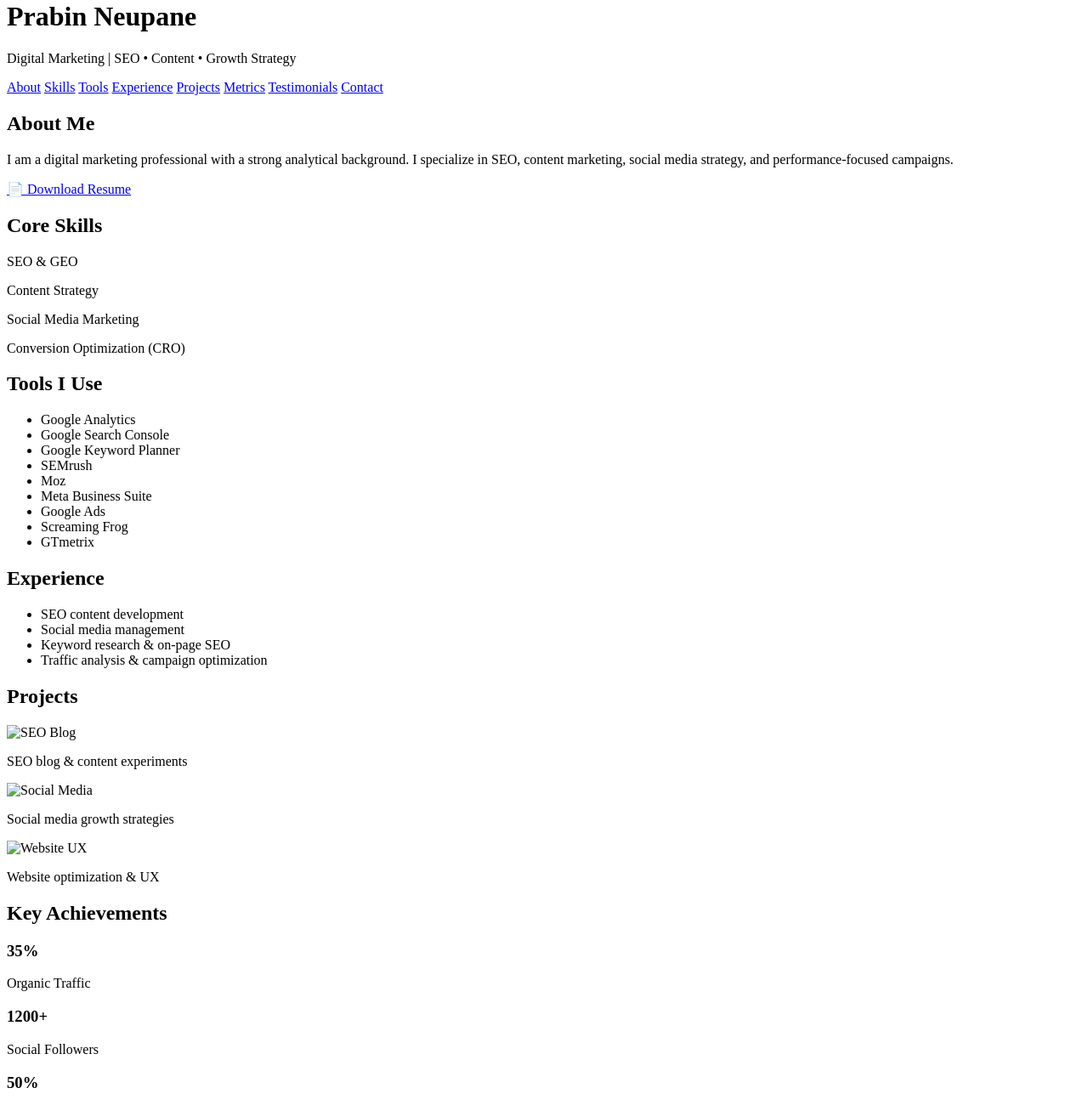
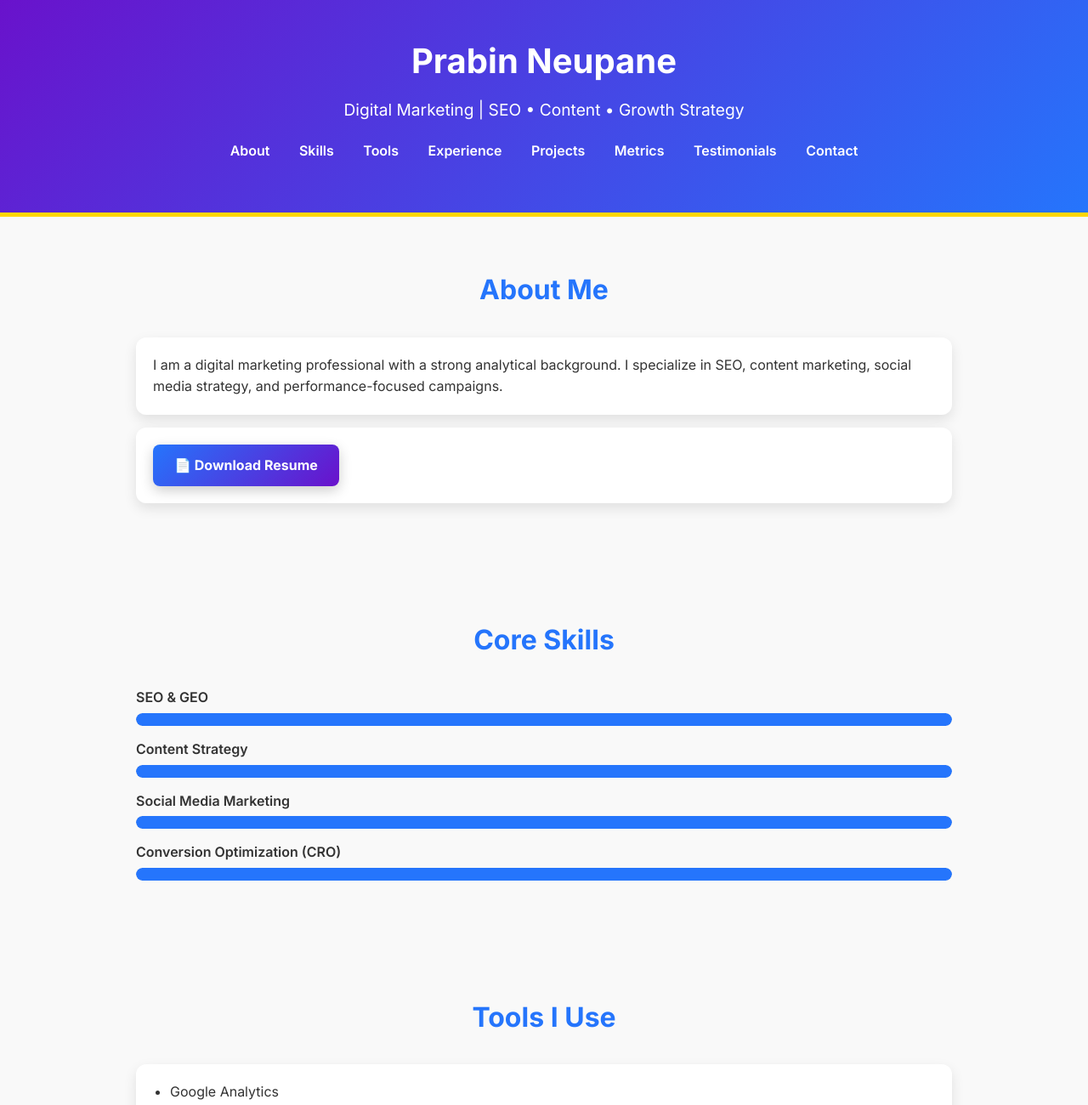
Before and after one commit to prabin9653/prabin9653.github.io, a plain HTML site: page index.html in a window 1280 px wide. Shown: the part 20-1320 px from the top of the page at 85% size. Drawn offline with Linux system fonts and the light colour scheme.

Commit message:
Implement global styles and layout structure
Added global styles, header, sections, cards, buttons, lists, skills, project carousel, metrics, contact form, links, footer, fade-in animation, and responsive design.

```diff
--- a/style.css
+++ b/style.css
@@ -1 +1,103 @@
-/* CSS Placeholder */
+/* ====== Global Styles ====== */
+* { margin: 0; padding: 0; box-sizing: border-box; font-family: 'Inter', sans-serif; }
+body { background-color: #f9f9f9; color: #333; line-height: 1.6; }
+
+/* ====== Header ====== */
+header {
+  background: linear-gradient(135deg, #6A11CB, #2575FC);
+  color: white;
+  padding: 60px 20px;
+  text-align: center;
+  border-bottom: 5px solid #FFD700;
+}
+header h1 { font-size: 2.5rem; font-weight: 700; }
+header p { margin-top: 10px; font-size: 1.2rem; }
+.navbar { margin-top: 20px; }
+.navbar a {
+  color: white; text-decoration: none; margin: 0 15px; font-weight: 600; transition: color 0.3s;
+}
+.navbar a:hover { color: #FFD700; }
+
+/* ====== Sections ====== */
+.section { padding: 60px 20px; max-width: 1000px; margin: 0 auto; }
+.section h2 { font-size: 2rem; margin-bottom: 30px; color: #2575FC; text-align: center; }
+
+/* ====== Cards ====== */
+.card {
+  background-color: white; border-radius: 12px; padding: 20px; margin: 15px 0;
+  box-shadow: 0 6px 15px rgba(0,0,0,0.1); transition: transform 0.3s, box-shadow 0.3s;
+}
+.card:hover { transform: translateY(-8px); box-shadow: 0 15px 30px rgba(0,0,0,0.15); }
+
+/* ====== Resume Button ====== */
+.resume-btn {
+  display: inline-block; background: linear-gradient(135deg, #2575FC, #6A11CB); color: white;
+  padding: 12px 25px; border-radius: 8px; text-decoration: none; font-weight: 700;
+  box-shadow: 0 5px 15px rgba(0,0,0,0.2); transition: transform 0.3s, background-color 0.3s;
+}
+.resume-btn:hover { transform: scale(1.05); }
+
+/* ====== Lists ====== */
+ul { list-style-type: disc; padding-left: 20px; }
+li { margin-bottom: 10px; }
+
+/* ====== Skills ====== */
+.skills { margin-top: 20px; }
+.skill { margin-bottom: 15px; }
+.skill p { font-weight: 600; margin-bottom: 5px; }
+.skill-bar { background-color: #e0e0e0; border-radius: 10px; overflow: hidden; height: 15px; }
+.skill-bar span {
+  display: block; height: 100%; background-color: #2575FC; width: 0; border-radius: 10px;
+  animation: fillBar 2s forwards;
+}
+@keyframes fillBar { to { width: var(--width); } }
+
+/* ====== Project Carousel ====== */
+.project-carousel { display: flex; overflow-x: auto; gap: 15px; padding-bottom: 10px; scroll-behavior: smooth; scroll-snap-type: x mandatory; }
+.carousel-slide { min-width: 300px; background-color: white; border-radius: 12px; box-shadow: 0 6px 15px rgba(0,0,0,0.1);
+flex-shrink: 0; text-align: center; padding: 10px; transition: transform 0.3s, box-shadow 0.3s; scroll-snap-align: start; }
+.carousel-slide img { width: 100%; border-radius: 8px; margin-bottom: 10px; transition: transform 0.4s ease-in-out; }
+.carousel-slide:hover img { transform: scale(1.05); }
+.carousel-slide:hover { transform: translateY(-5px); box-shadow: 0 10px 20px rgba(0,0,0,0.15); }
+
+/* ====== Metrics / Achievements ====== */
+.metrics-container { display: flex; justify-content: space-around; flex-wrap: wrap; margin-top: 30px; gap: 20px; }
+.metric {
+  background-color: #fff; border-radius: 12px; padding: 25px 20px; text-align: center;
+  box-shadow: 0 6px 15px rgba(0,0,0,0.1); flex: 1 1 200px; transition: transform 0.3s, box-shadow 0.3s;
+}
+.metric:hover { transform: translateY(-8px); box-shadow: 0 15px 25px rgba(37,117,252,0.3); }
+.metric h3 { font-size: 2rem; color: #2575FC; margin-bottom: 10px; font-weight: 700; }
+.metric p { font-size: 1rem; color: #555; }
+
+/* ====== Contact Form ====== */
+.contact-form { display: flex; flex-direction: column; gap: 10px; margin-top: 20px; }
+.contact-form input, .contact-form textarea {
+  padding: 12px; border-radius: 8px; border: 1px solid #ccc; font-size: 1rem;
+}
+.contact-form button {
+  padding: 12px; border: none; border-radius: 8px; background-color: #2575FC; color: white;
+  font-weight: 600; cursor: pointer; transition: transform 0.3s, background-color 0.3s;
+}
+.contact-form button:hover { background-color: #6A11CB; transform: scale(1.05); }
+
+/* ====== Links ====== */
+a { color: #2575FC; }
+a:hover { text-decoration: underline; }
+
+/* ====== Footer ====== */
+footer { text-align: center; padding: 20px; background-color: #2575FC; color: white; font-weight: 500; }
+
+/* ====== Fade-in Animation ====== */
+.fade-in { opacity: 0; transform: translateY(20px); animation: fadeInUp 1.2s forwards; }
+@keyframes fadeInUp { to { opacity: 1; transform: translateY(0); } }
+
+/* ====== Responsive ====== */
+@media (max-width: 768px) {
+  header h1 { font-size: 2rem; }
+  header p { font-size: 1rem; }
+  .navbar a { display: block; margin: 10px 0; }
+  .section { padding: 40px 15px; }
+  .project-carousel { flex-direction: column; align-items: center; }
+  .carousel-slide { min-width: 90%; }
+}
```
